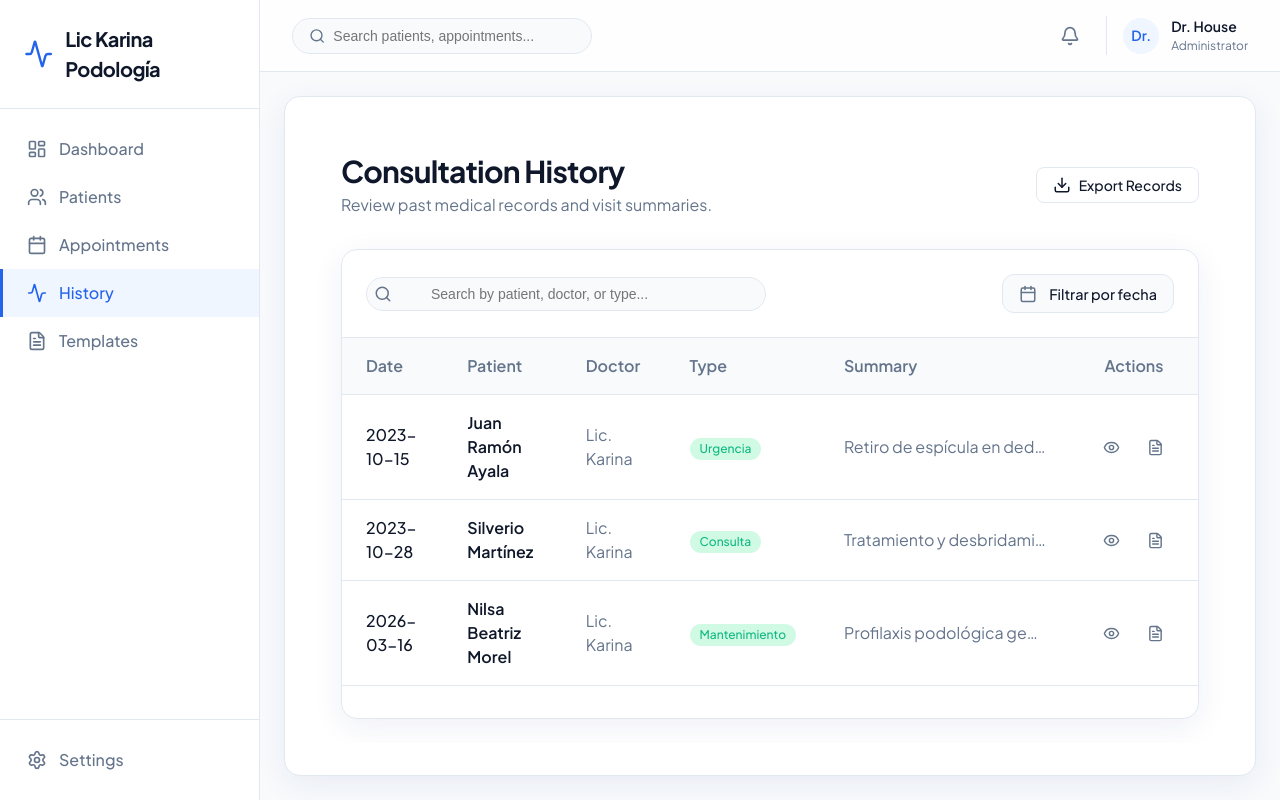
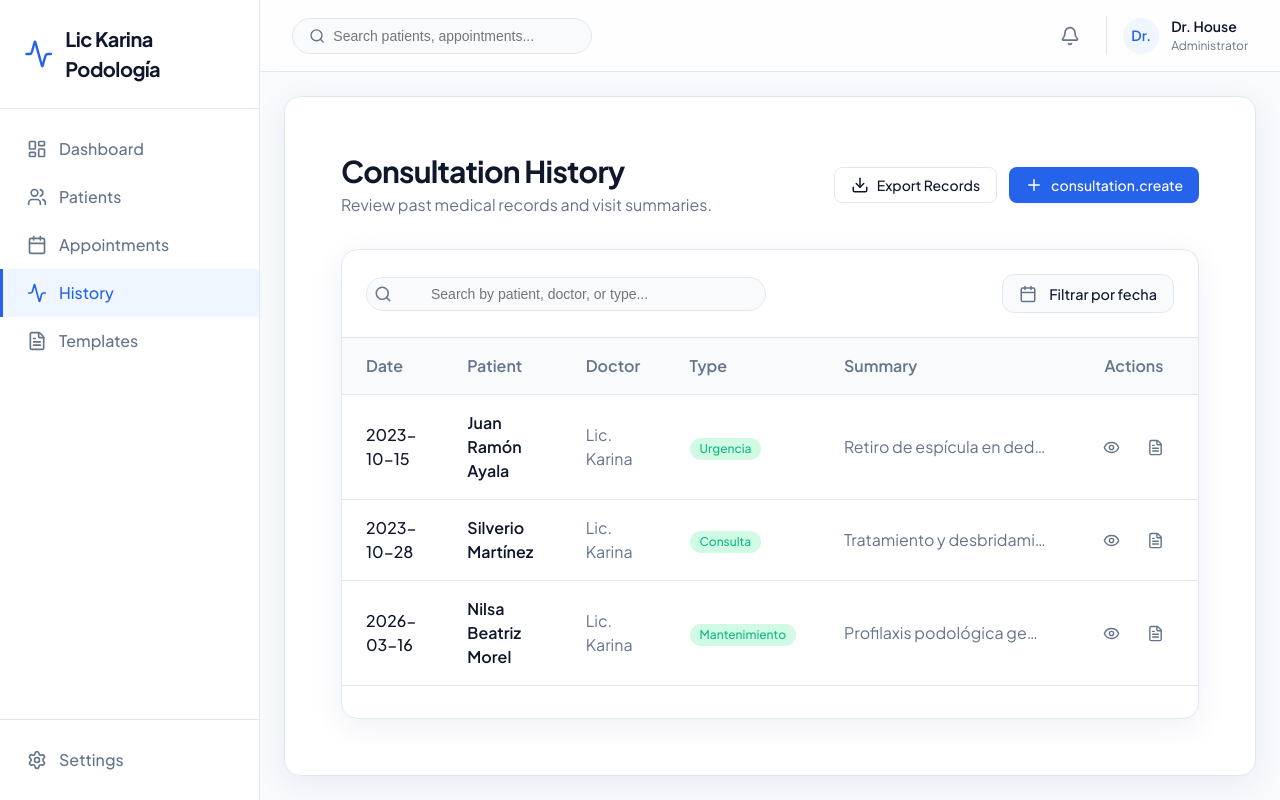
Before and after one commit to kairopy/policlinic, a React (Vite) app: page /consultations in a window 1280 px wide. Built offline with nearby package versions, Linux system fonts and the light colour scheme.

Commit message:
feat(history): add 'Nueva Consulta' button to history header

```diff
--- a/src/pages/Consultations/History.tsx
+++ b/src/pages/Consultations/History.tsx
@@ -1,11 +1,13 @@
 import React, { useState } from 'react';
-import { Search, FileText, Download, Eye, X } from 'lucide-react';
+import { Search, FileText, Download, Eye, X, Plus } from 'lucide-react';
+import { useNavigate } from 'react-router-dom';
 import { mockConsultations, mockPatients } from '../../data/mockData';
 import { useLanguage } from '../../context/LanguageContext';
 import { DateRangePicker } from '../../components/ui/DateRangePicker';
 
 export const ConsultationHistory: React.FC = () => {
   const { t } = useLanguage();
+  const navigate = useNavigate();
   const [searchTerm, setSearchTerm] = useState('');
   const [startDate, setStartDate] = useState('');
   const [endDate, setEndDate] = useState('');
@@ -65,9 +67,14 @@ export const ConsultationHistory: React.FC = () => {
           <h1 className="page-title">{t('history.title') || 'Consultation History'}</h1>
           <p className="page-description">{t('history.description') || 'Review past medical records and visit summaries.'}</p>
         </div>
-        <button className="btn btn-outline" onClick={handleExport} style={{ display: 'flex', alignItems: 'center', gap: '0.5rem' }}>
-          <Download size={18} /> {t('history.export') || 'Export Records'}
-        </button>
+        <div style={{ display: 'flex', gap: '0.75rem' }}>
+          <button className="btn btn-outline" onClick={handleExport} style={{ display: 'flex', alignItems: 'center', gap: '0.5rem' }}>
+            <Download size={18} /> {t('history.export') || 'Exportar Registros'}
+          </button>
+          <button className="btn btn-primary" onClick={() => navigate('/consultations/create')} style={{ display: 'flex', alignItems: 'center', gap: '0.5rem' }}>
+            <Plus size={18} /> {t('consultation.create') || 'Nueva Consulta'}
+          </button>
+        </div>
       </header>
 
       <div className="glass-panel" style={{ padding: '0', overflow: 'hidden', display: 'flex', flexDirection: 'column', flex: 1, minHeight: 0, background: 'var(--color-surface)' }}>
```
